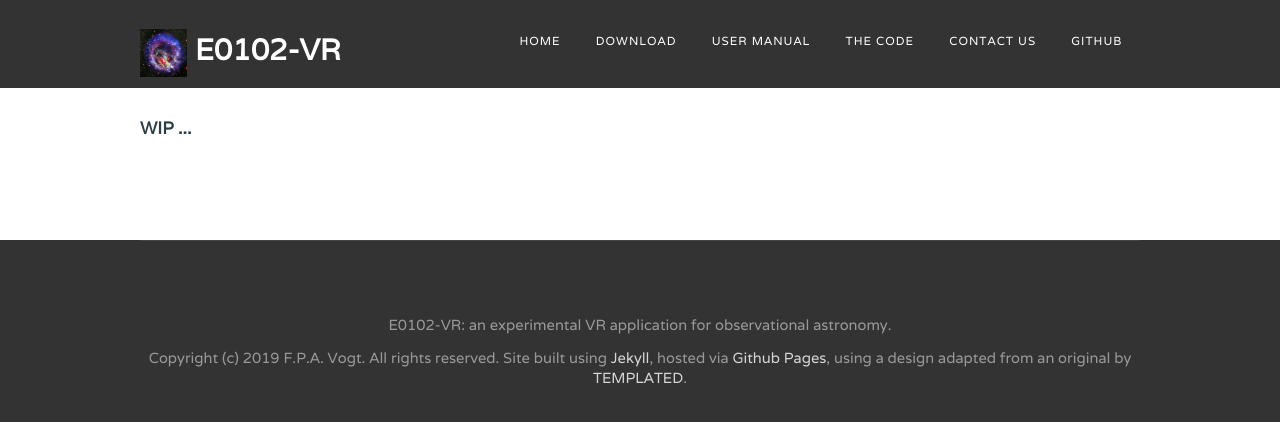
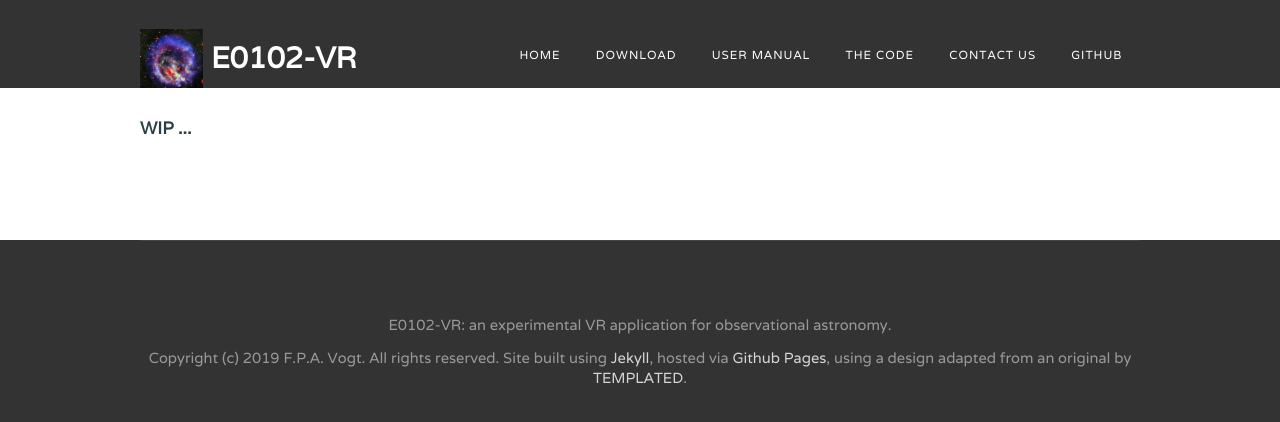
Before and after one commit to fpavogt/E0102-VR, a Jekyll site: the page built from manual.html, in a window 1280 px wide. Shown: the top 422 px of the page. Built offline with Jekyll 4.4.1, drawn with Linux system fonts in a browser that asks for light colours.

Commit message:
Updated icon

```diff
--- a/_includes/header.html
+++ b/_includes/header.html
@@ -1,7 +1,7 @@
 <div id="header-wrapper">
 	<div id="header" class="container">
 		<div id="logo">
-			<h1><img src="./images/app_icon.png" style="width:9%;vertical-align:middle"/> <a href="#">E0102-VR</a></h1>
+			<h1><img src="./images/app_icon.png" style="width:12%;vertical-align:middle"/> <a href="#">E0102-VR</a></h1>
 		</div>
 		<div id="menu" style="vertical-align:middle">
 			<ul>
--- a/css/default.css
+++ b/css/default.css
@@ -349,7 +349,7 @@
 	#menu
 	{
 		position: absolute;
-		top: 2em;
+		top: 3em;
 		right: 0;
 	}
 
```
